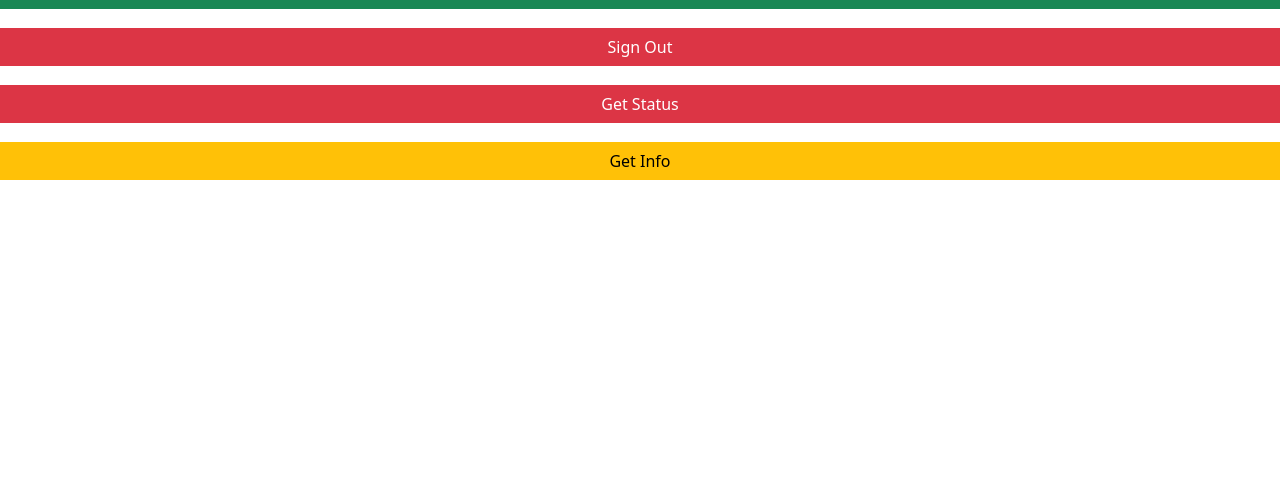
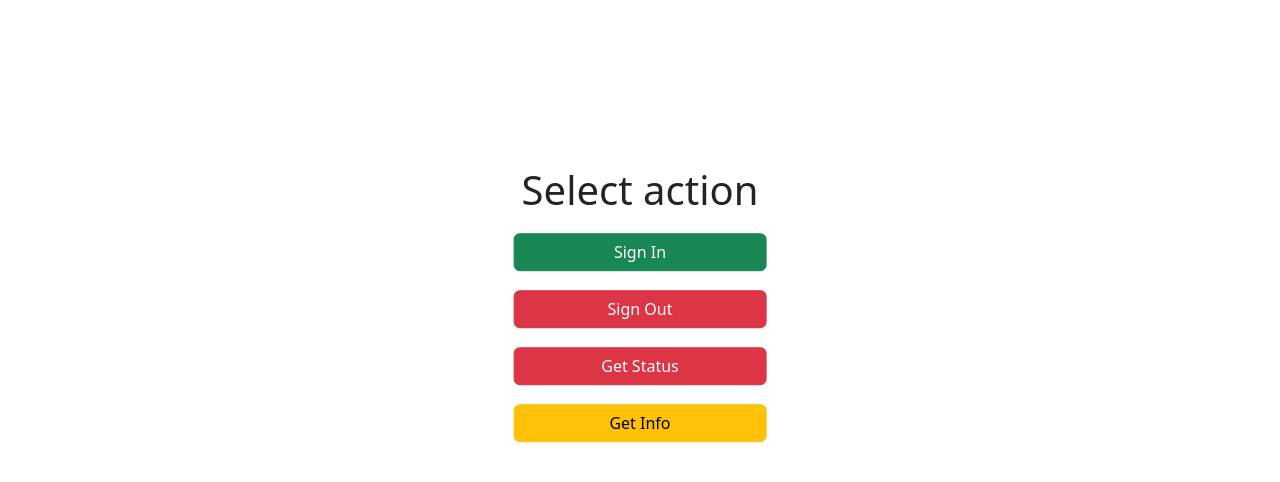
Before and after one commit to bhotw/354_attendance, a Flask app: page /home in a window 1280 px wide. Shown: the part 96-578 px from the top of the page. Run offline with Flask 3, Linux system fonts and the light colour scheme.

Commit message:
register page

```diff
--- a/templates/base.html
+++ b/templates/base.html
@@ -36,7 +36,7 @@
         </nav>
     </div>
 
-    <div  >
+    <div class="position-absolute top-50 start-50 translate-middle" >
 
         <div class="content">
 
```
